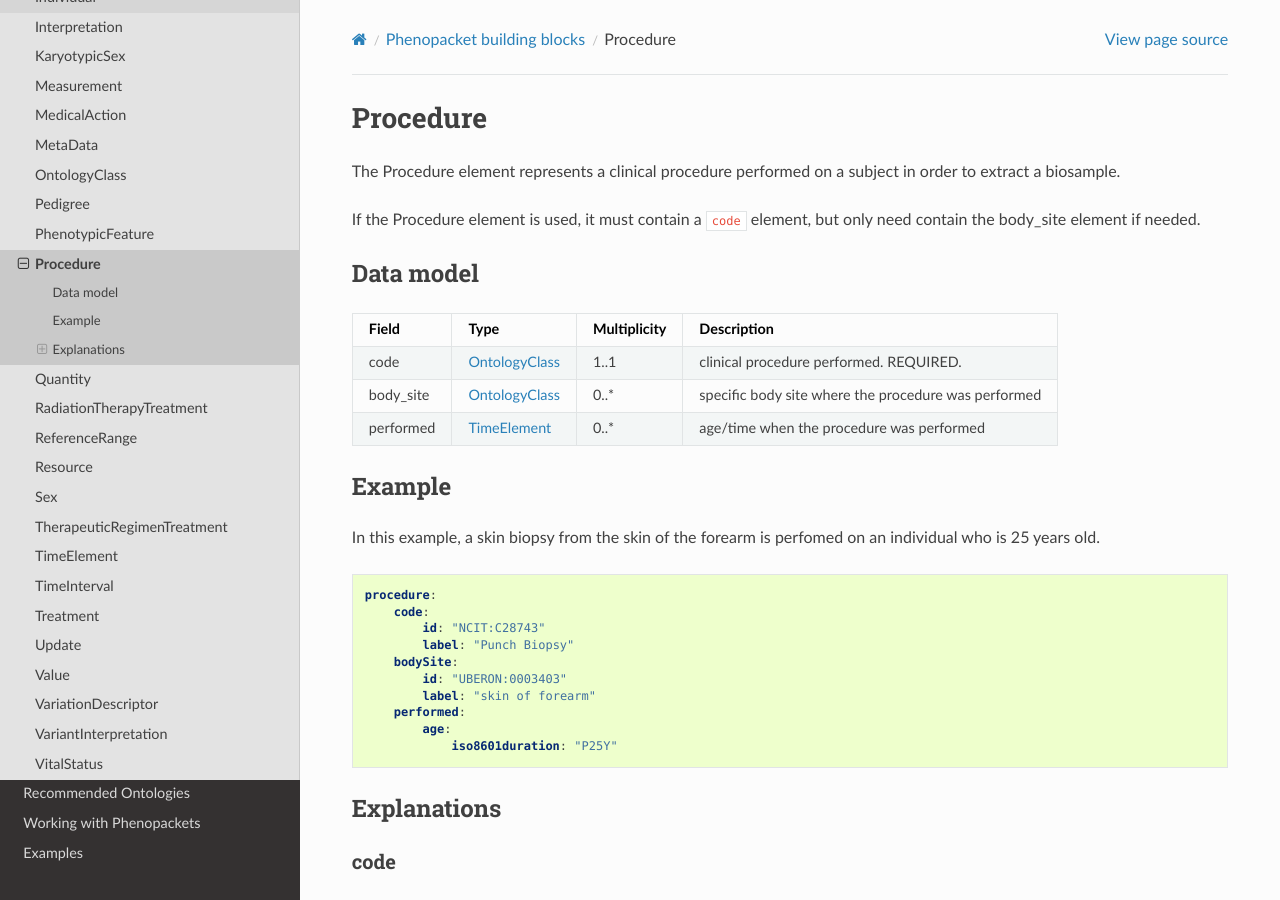
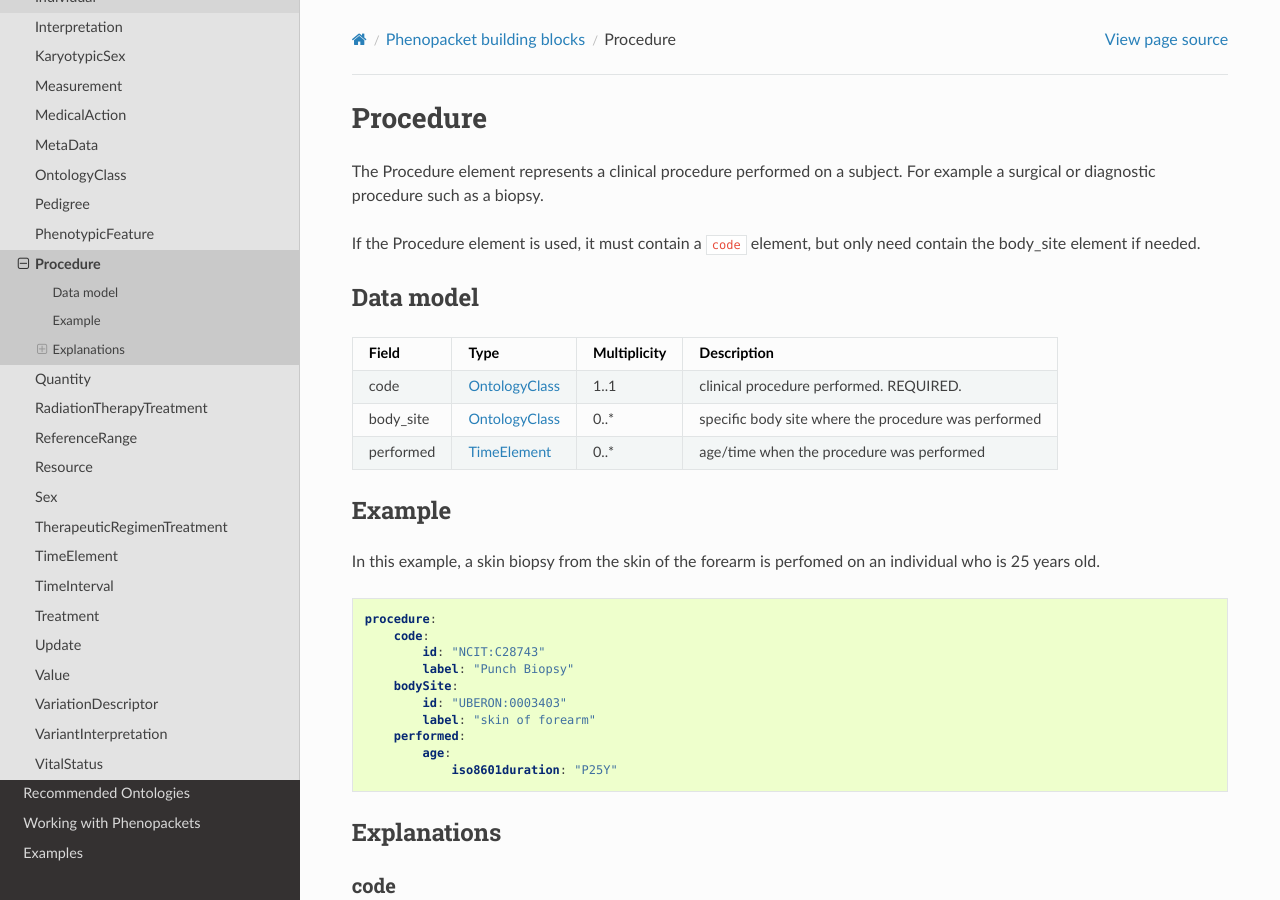
Before and after one commit to phenopackets/phenopacket-schema, a Sphinx documentation site: the page built from docs/procedure.rst, in a window 1280 px wide and 900 px high. Built offline with Sphinx 7.4.7 and the Read the Docs theme 2.0.0, drawn with Linux system fonts in a browser that asks for light colours; pages that are not in the unit, such as notebooks, are missing from menus.

Commit message:
Clarify procedure.rst

```diff
--- a/docs/procedure.rst
+++ b/docs/procedure.rst
@@ -4,7 +4,8 @@
 Procedure
 #########
 
-The Procedure element represents a clinical procedure performed on a subject in order to extract a biosample.
+The Procedure element represents a clinical procedure performed on a subject. For example a surgical or diagnostic
+procedure such as a biopsy.
 
 If the Procedure element is used, it must contain a ``code`` element, but only need contain the
 body_site element if needed.
```
